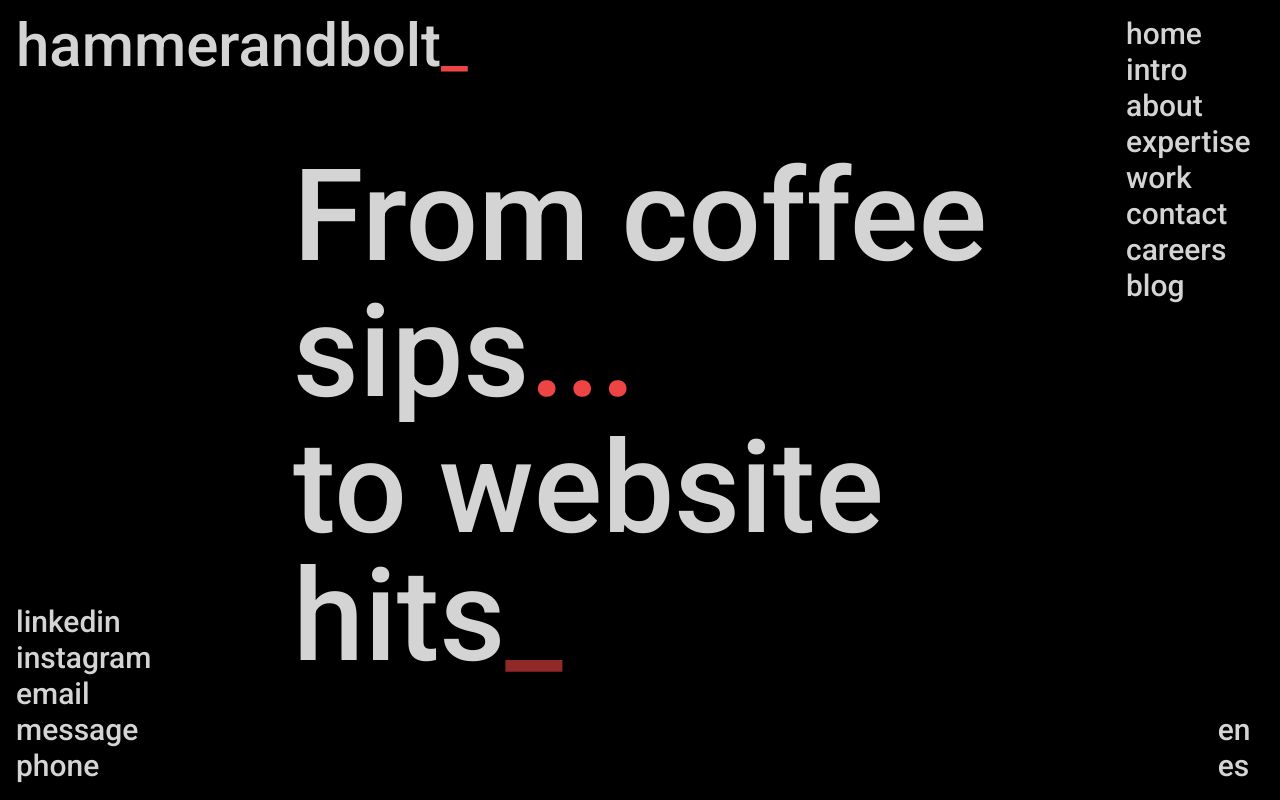
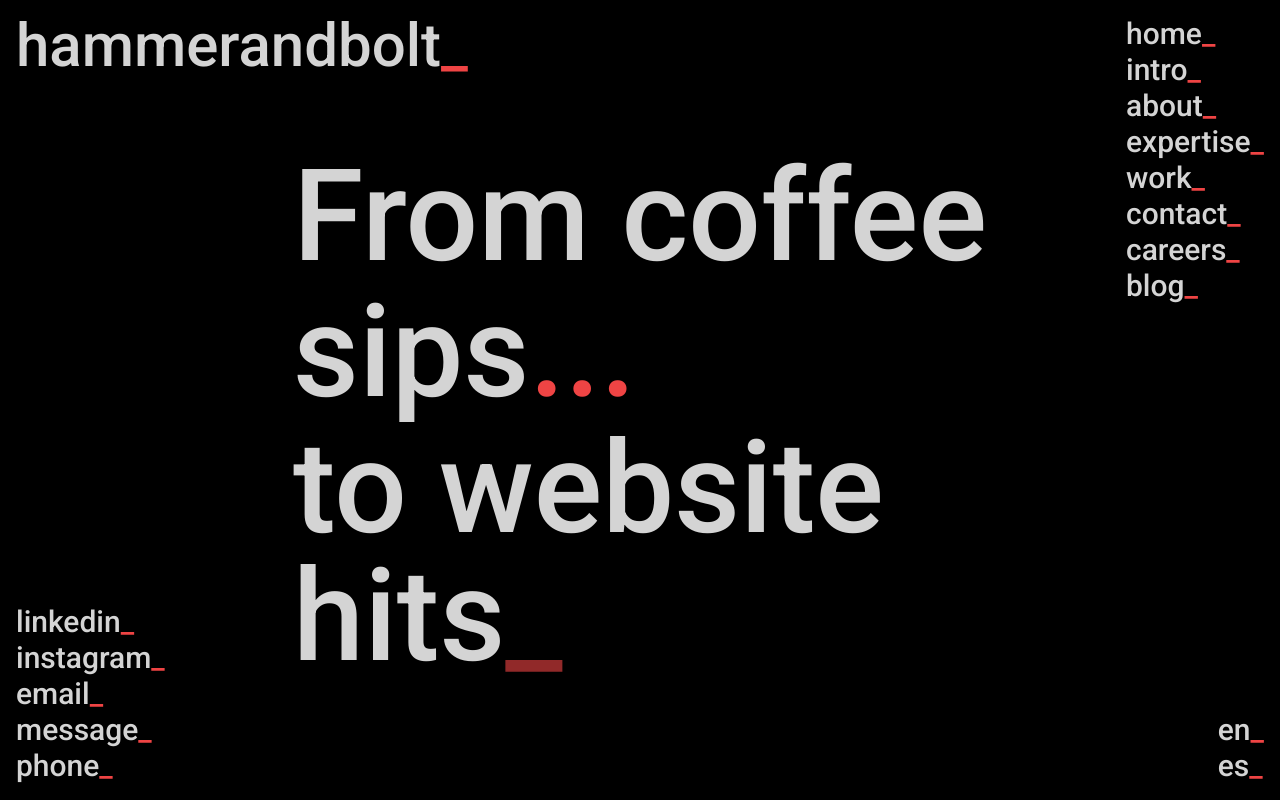
Before and after one commit to Robezq28/hammerandbolt_, a Next.js app: page / in a window 1280 px wide. Shown: the top 800 px of the page. Built offline with nearby package versions, Linux system fonts and the light colour scheme.

Commit message:
fixed animations

```diff
--- a/components/Hero.js
+++ b/components/Hero.js
@@ -3,7 +3,7 @@ import React from "react";
 import { useSpring, animated } from "@react-spring/web";
 
 export default function Hero() {
-  const fadeIn = useSpring({ opacity: 1, from: { opacity: 0 }, delay: 200 });
+  const fadeIn = useSpring({ opacity: 1, from: { opacity: 0 }, delay: 1000 });
 
   return (
     <animated.div
--- a/components/NavBar.js
+++ b/components/NavBar.js
@@ -1,7 +1,7 @@
 "use client";
 
 import React, { useState, useEffect, useRef } from "react";
-import { useSpring, animated } from "@react-spring/web";
+import { useSpring, animated, useTrail } from "@react-spring/web";
 
 // This is the NavBar component
 export default function NavBar() {
@@ -18,6 +18,27 @@ export default function NavBar() {
       tension: 210,
       friction: 20,
     },
+  });
+
+  // FadeIn animation for title text
+  const fadeInTitle = useSpring({
+    opacity: 1,
+    from: { opacity: 0 },
+    delay: 100,
+  });
+
+  // FadeIn animation for menu items
+  const fadeInMenuItems = useSpring({
+    opacity: 1,
+    from: { opacity: 0 },
+    delay: 600,
+  });
+
+  // FadeIn animation for contact items
+  const fadeInContactItems = useSpring({
+    opacity: 1,
+    from: { opacity: 0 },
+    delay: 800,
   });
 
   // This function closes the menu
@@ -55,14 +76,34 @@ export default function NavBar() {
     "blog",
   ];
 
+  // Animation trail for menu items
+  const trail = useTrail(menuItems.length, {
+    opacity: isOpen ? 1 : 0,
+    transform: isOpen ? "translate3d(0,0,0)" : "translate3d(5%,0,0)",
+  });
+
   // Menu items for contact info
   const contactItems = ["linkedin", "instagram", "email", "message", "phone"];
 
   // Language items
   const languageItems = ["en", "es"];
 
-  // This function generates menu items
-  const generateMenuItems = (items, textSize) =>
+  // This function generates menu items for mobile
+  const generateMenuItemsMobile = (items, textSize) =>
+    trail.map((props, index) => (
+      <animated.a
+        key={items[index]}
+        href='/'
+        style={props}
+        className={`text-neutral-300 ${textSize} font-medium group flex mb-2 sm:mb-0 sm:mr-4`}
+      >
+        {items[index]}
+        <span className='text-black group-hover:animate-pulse'>_</span>
+      </animated.a>
+    ));
+
+  // This function generates menu items for desktop
+  const generateMenuItemsDesktop = (items, textSize) =>
     items.map((item) => (
       <a
         key={item}
@@ -70,7 +111,7 @@ export default function NavBar() {
         className={`text-neutral-300 ${textSize} font-medium group flex mb-2 sm:mb-0 sm:mr-4`}
       >
         {item}
-        <span className='text-black group-hover:animate-pulse'>_</span>
+        <span className='text-red-500 group-hover:animate-pulse'>_</span>
       </a>
     ));
 
@@ -100,25 +141,40 @@ export default function NavBar() {
       </a>
     ));
 
+  // This function generates contact items
+  const generateContactItemsDesktop = (items, textSize) =>
+    items.map((item) => (
+      <a
+        key={item}
+        href='/'
+        className={`text-neutral-300 ${textSize} font-medium group flex mb-2 sm:mb-0 sm:mr-4`}
+      >
+        {item}
+        <span className='text-red-500 group-hover:animate-pulse'>_</span>
+      </a>
+    ));
+
   return (
     <div className='fixed top-0 w-full' style={{ zIndex: 30000 }}>
       {/* Mobile Menu */}
       <div className='flex justify-start items-center lg:hidden'>
         <div className='flex items-end justify-between w-full py-4 pr-8 bg-black'>
-          <a
+          <animated.a
+            style={fadeInTitle}
             href='/'
             className='text-neutral-300 text-3xl lg:text-6xl font-medium'
           >
             hammerandbolt<span className='text-red-500 animate-pulse'>_</span>
-          </a>
-          <button
+          </animated.a>
+          <animated.button
+            style={fadeInMenuItems}
             className='text-white text-xl'
             onClick={() => setIsOpen(true)}
           >
             <span className='text-neutral-300 text-2xl lg:text-6xl font-medium'>
               menu<span className='text-red-500 animate-pulse'>_</span>
             </span>
-          </button>
+          </animated.button>
           <div className='fixed bottom-0 right-0 m-4'>
             <nav>{generateLanguageItems(languageItems, "text-1xl")}</nav>
           </div>
@@ -139,7 +195,7 @@ export default function NavBar() {
                 close<span className='text-black animate-pulse'>_</span>
               </span>
             </button>
-            {generateMenuItems(menuItems, "text-2xl")}
+            {generateMenuItemsMobile(menuItems, "text-2xl")}
           </div>
           <div>{generateContactItems(contactItems, "text-1xl")}</div>
         </animated.nav>
@@ -148,21 +204,28 @@ export default function NavBar() {
       {/* Desktop Menu */}
       <div className='hidden lg:flex lg:flex-col lg:h-screen lg:items-start lg:justify-between sm:py-4'>
         <div>
-          <a
+          <animated.a
+            style={fadeInTitle}
             href='/'
             className='text-neutral-300 text-4xl sm:text-6xl font-medium'
           >
             hammerandbolt<span className='text-red-500 animate-pulse'>_</span>
-          </a>
+          </animated.a>
         </div>
         <div className='lg:absolute lg:top-0 lg:right-0 lg:pr-4 lg:pb-4 lg:py-4'>
-          <nav>{generateMenuItems(menuItems, "text-3xl")}</nav>
+          <animated.nav style={fadeInMenuItems}>
+            {generateMenuItemsDesktop(menuItems, "text-3xl")}
+          </animated.nav>
         </div>
         <div className='lg:absolute lg:bottom-0 lg:right-0 lg:pr-4 lg:pb-4'>
-          <nav>{generateMenuItems(languageItems, "text-3xl")}</nav>
+          <animated.nav style={fadeInMenuItems}>
+            {generateLanguageItems(languageItems, "text-3xl")}
+          </animated.nav>
         </div>
         <div>
-          <nav>{generateMenuItems(contactItems, "text-3xl")}</nav>
+          <animated.nav style={fadeInContactItems}>
+            {generateContactItemsDesktop(contactItems, "text-3xl")}
+          </animated.nav>
         </div>
       </div>
     </div>
```
